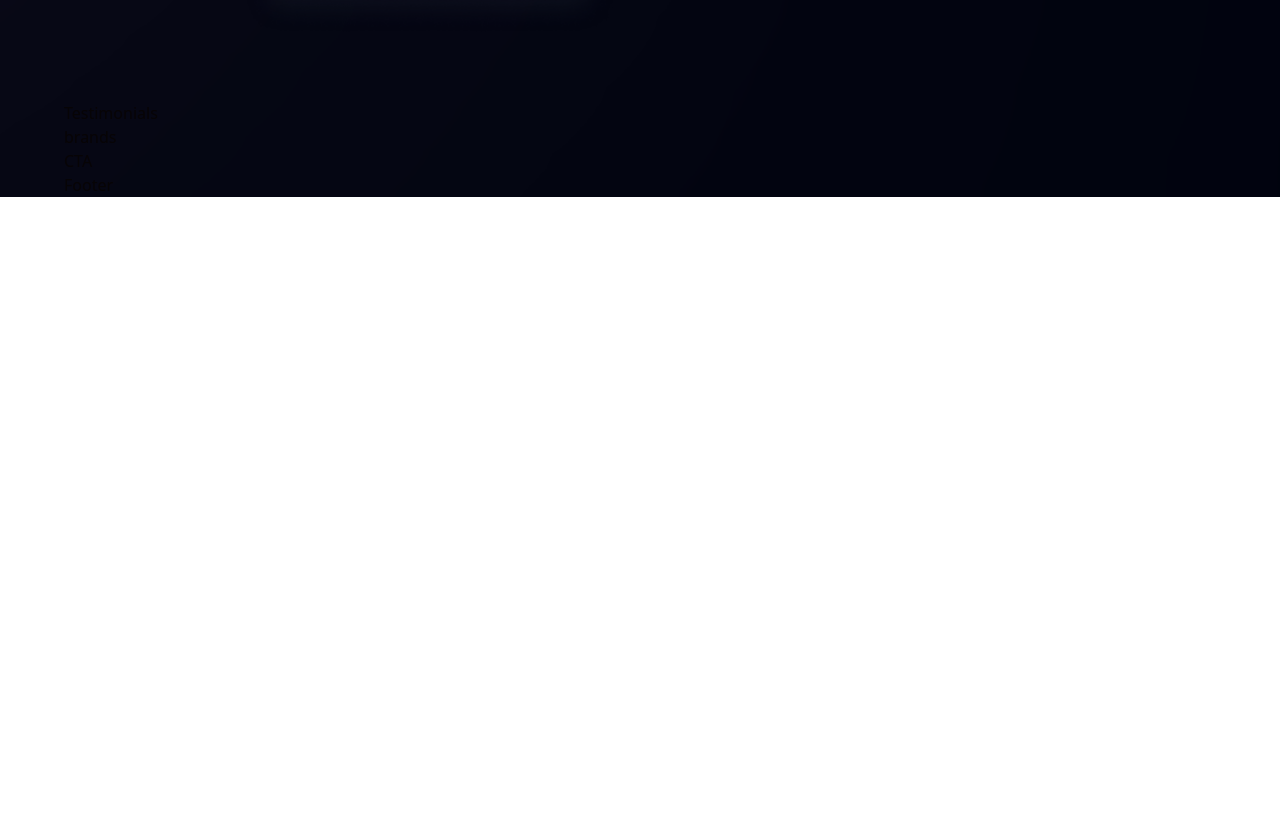
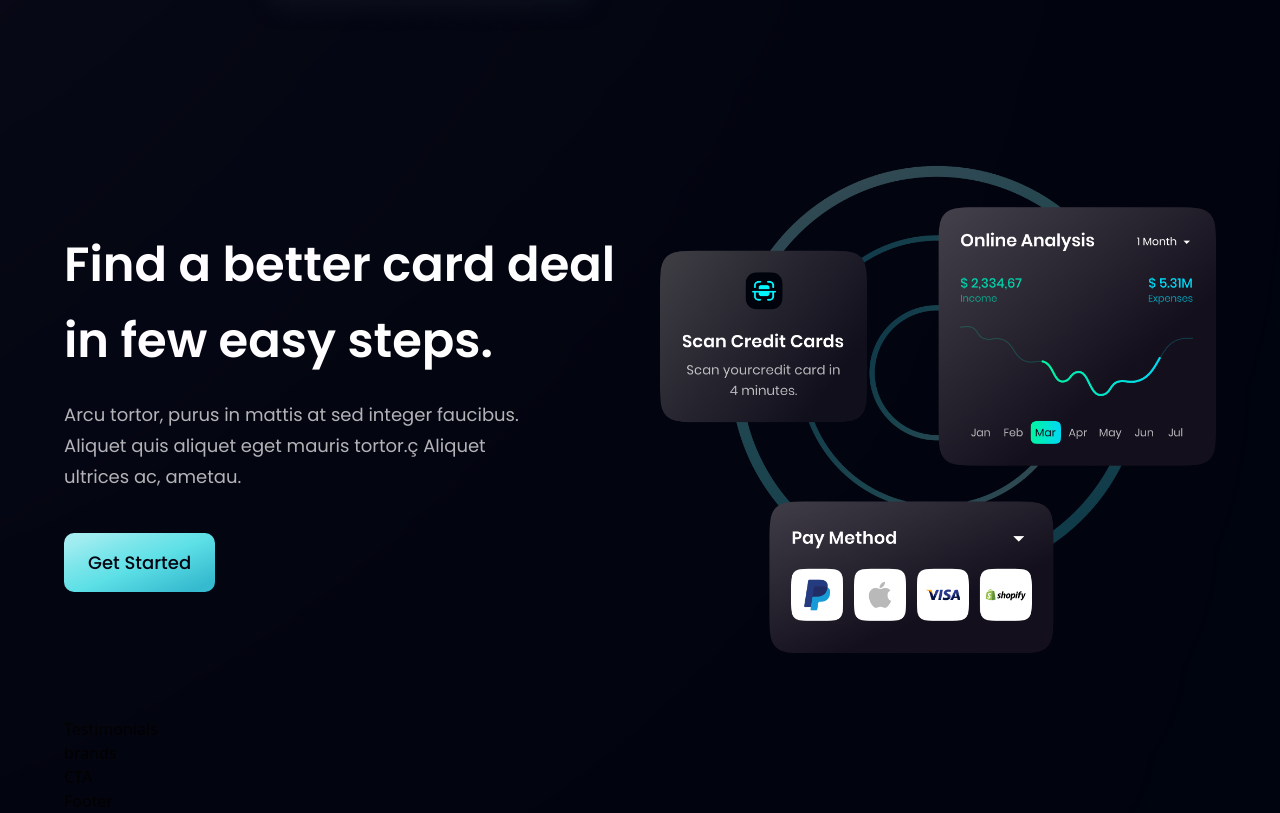
Before and after one commit to phattran2905/modern-bank-landing-page, a React (Vite) app: page / in a window 1280 px wide. Shown: the part 2095-2908 px from the top of the page. Before the commit the page ends 2292 px from the top, so only its background shows below. Built offline with nearby package versions, Linux system fonts and the light colour scheme.

Commit message:
Add CardDeal component

```diff
--- a/src/App.tsx
+++ b/src/App.tsx
@@ -5,6 +5,7 @@
 import Stats from "./components/Stats";
 import Business from "./components/Business";
 import Billing from "./components/Billing";
+import CardDeal from "./components/CardDeal";
 
 function App() {
 	return (
@@ -26,6 +27,7 @@
 					<Stats />
 					<Business />
 					<Billing />
+          <CardDeal />
 					<div>Testimonials</div>
 					<div>brands</div>
 					<div>CTA</div>
--- a/src/components/Business.tsx
+++ b/src/components/Business.tsx
@@ -20,12 +20,16 @@
 					earning rewards and saving money. But with hundreds of credit cards on the market.
 				</p>
 
-				<Button styles="mt-10" />
+				<Button styles="mt-10">Get Started</Button>
 			</div>
 
 			<div className={`${layout.sectionImg} flex-col`}>
 				{features.map((feature, index) => (
-					<FeatureCard key={feature.id} {...feature} index={index} />
+					<FeatureCard
+						key={feature.id}
+						{...feature}
+						index={index}
+					/>
 				))}
 			</div>
 		</section>
--- a/src/components/Button.tsx
+++ b/src/components/Button.tsx
@@ -1,11 +1,14 @@
 
 
-type Props = {styles:string}
+type Props = {
+  styles: string
+  children: React.ReactNode
+}
 
-function Button({styles}: Props) {
+function Button({styles, children}: Props) {
   return (
     <button type="button" className={`${styles} py-4 px-6 bg-blue-gradient font-poppins font-medium text-[18px] text-primary outline-none rounded-[10px]`}>
-      Get Started
+      {children}
     </button>
   )
 }
--- /dev/null
+++ b/src/components/CardDeal.tsx
@@ -0,0 +1,26 @@
+import { card } from "../assets";
+import styles, { layout } from "../style";
+import Button from "./Button";
+
+type Props = {};
+function CardDeal({}: Props) {
+	return (
+		<section className={`${layout.section}`}>
+			<div className={`${layout.sectionInfo}`}>
+				<h2 className={styles.heading2}>
+					Find a better card deal <br className="sm:block hidden" /> in few easy steps.
+				</h2>
+				<p className={`${styles.paragraph} max-w-[470px] mt-5`}>
+					Arcu tortor, purus in mattis at sed integer faucibus. Aliquet quis aliquet eget mauris
+					tortor.ç Aliquet ultrices ac, ametau.
+				</p>
+				<Button styles="mt-10">Get Started</Button>
+			</div>
+
+      <div className={layout.sectionImg}>
+        <img src={card} alt="card" className="w-[100%] h-[100%] object-contain" />
+      </div>
+		</section>
+	);
+}
+export default CardDeal;
```
